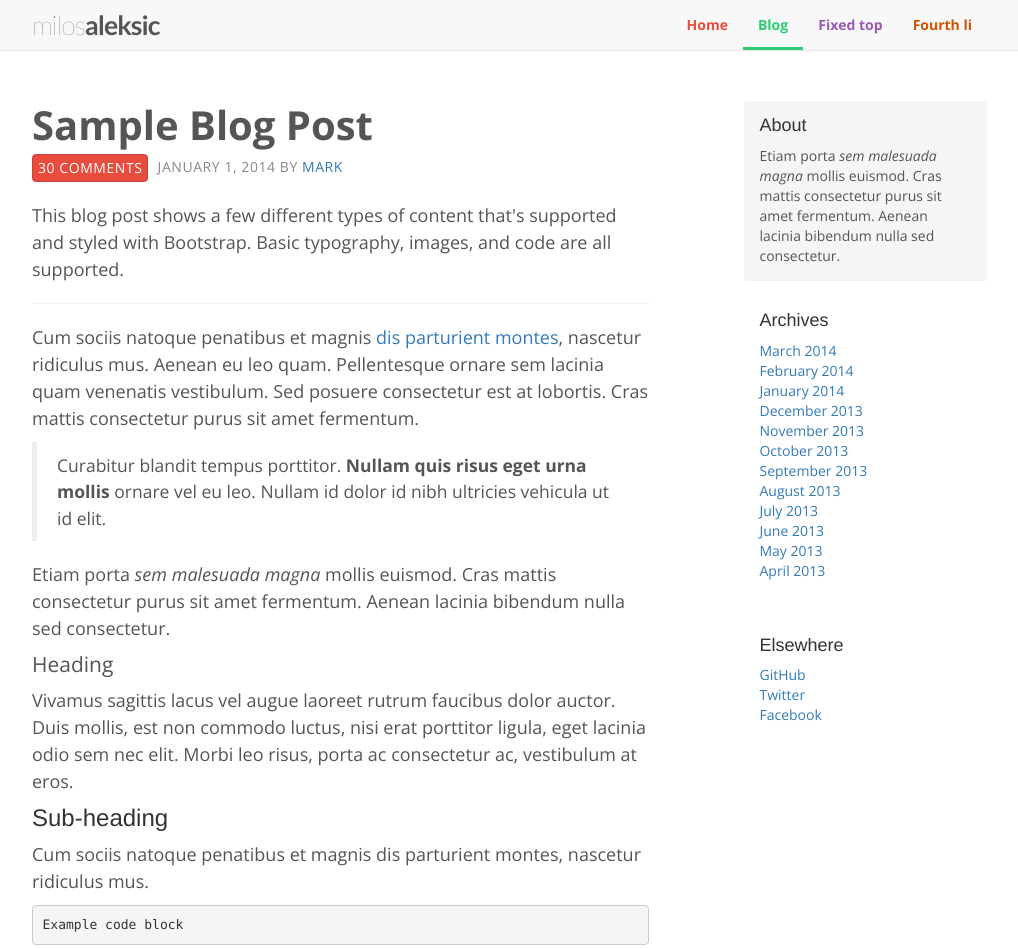
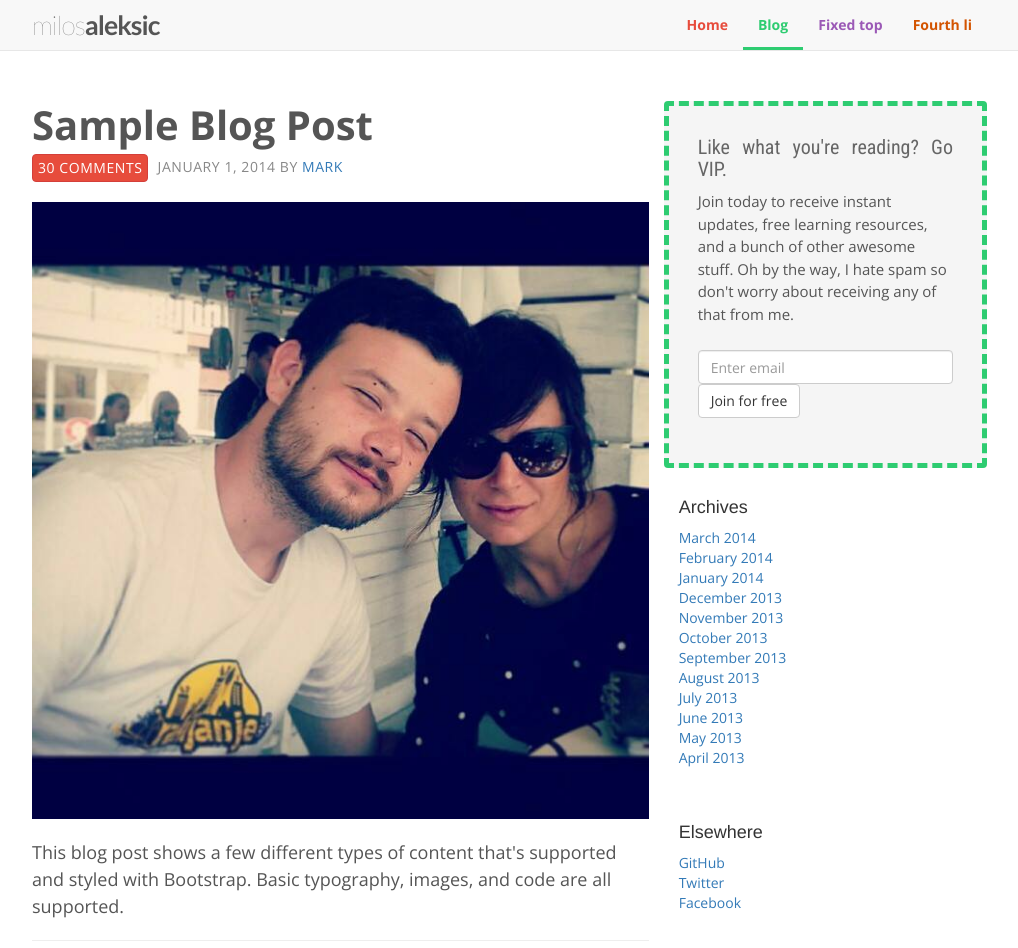
Before and after one commit to MilosAleksic/blog, a plain HTML site: page index.html in a window 1280 px wide. Shown: the top 948 px of the page, without its empty margins (138-1156 px from the left). Drawn offline with nearby package versions, Linux system fonts and the light colour scheme; a script that the page names is missing; files whose address does not match are found by name.

Commit message:
customize right column etc

```diff
--- a/css/blog.css
+++ b/css/blog.css
@@ -91,7 +91,29 @@ h2 {
   line-height: 1.5;
 }
 
+.blog-main img {
+    max-width: 100%;
+    padding-bottom: 20px;
+}
+
 /* Sidebar modules for boxing content */
+#subscribe-box {
+  padding: 15px 14px;
+  font-size: 15px;
+}
+#subscribe-box h4 {
+  font-family: 'Roboto Condensed';
+  font-size: 20px;
+  color: #666;
+  text-align: justify;
+}
+#subscribe-box p {
+  line-height: 1.5em;
+  text-rendering: optimizeLegibility;
+}
+#subscribe-box .form-group {
+  padding-top: 15px;
+}
 .sidebar-module {
   padding: 15px;
   margin: 0 -15px 15px;
@@ -100,6 +122,7 @@ h2 {
   padding: 15px;
   background-color: #f5f5f5;
   border-radius: 4px;
+  border: 5px dashed #2ecc71;
 }
 .sidebar-module-inset p:last-child,
 .sidebar-module-inset ul:last-child,
--- a/index.html
+++ b/index.html
@@ -19,7 +19,7 @@
   <!--   open sans & lato font import -->
     <link href='https://fonts.googleapis.com/css?family=Open+Sans:400,300,400italic,600,600italic,700,700italic,300italic&subset=latin,latin-ext' rel='stylesheet' type='text/css'>
     <link href='http://fonts.googleapis.com/css?family=Lato:100,300,400,700,900,100italic,300italic,400italic,700italic,900italic' rel='stylesheet' type='text/css'>
-
+    <link href='http://fonts.googleapis.com/css?family=Roboto+Condensed' rel='stylesheet' type='text/css'>
     <!-- Just for debugging purposes. Don't actually copy these 2 lines! -->
     <!--[if lt IE 9]><script src="../../assets/js/ie8-responsive-file-warning.js"></script><![endif]-->
     <script src="../../assets/js/ie-emulation-modes-warning.js"></script>
@@ -66,6 +66,7 @@
               <h2 class="blog-post-title"><a href="blog-post-link">Sample blog post</a></h2>
               <p class="blog-post-meta"><a type="button" class="btn btn-danger" href="blog-post-link#comments">30 comments</a> January 1, 2014 by <a href="#">Mark</a></p>
 
+              <img src="img/mi.jpg"></img>
               <p>This blog post shows a few different types of content that's supported and styled with Bootstrap. Basic typography, images, and code are all supported.</p>
               <hr>
               <p>Cum sociis natoque penatibus et magnis <a href="#">dis parturient montes</a>, nascetur ridiculus mus. Aenean eu leo quam. Pellentesque ornare sem lacinia quam venenatis vestibulum. Sed posuere consectetur est at lobortis. Cras mattis consectetur purus sit amet fermentum.</p>
@@ -130,10 +131,18 @@
 
           </div><!-- /.blog-main -->
 
-          <div class="col-sm-3 col-sm-offset-1 blog-sidebar">
+          <div class="col-sm-4 blog-sidebar">
             <div class="sidebar-module sidebar-module-inset">
-              <h4>About</h4>
-              <p>Etiam porta <em>sem malesuada magna</em> mollis euismod. Cras mattis consectetur purus sit amet fermentum. Aenean lacinia bibendum nulla sed consectetur.</p>
+              <div id="subscribe-box">
+                <h4>Like what you're reading? Go VIP.</h4>
+                <p>Join today to receive instant updates, free learning resources, and a bunch of other awesome stuff. Oh by the way, I hate spam so don't worry about receiving any of that from me.</p>
+                  <form role="form">
+                    <div class="form-group">
+                      <input type="email" class="form-control" id="exampleInputEmail1" placeholder="Enter email">
+                      <p><a type="submit" class="btn btn-default">Join for free</a></p>
+                    </div>
+                  </form>
+              </div>
             </div>
             <div class="sidebar-module">
               <h4>Archives</h4>
```
Also changed, not shown: img/mi.jpg (added).
